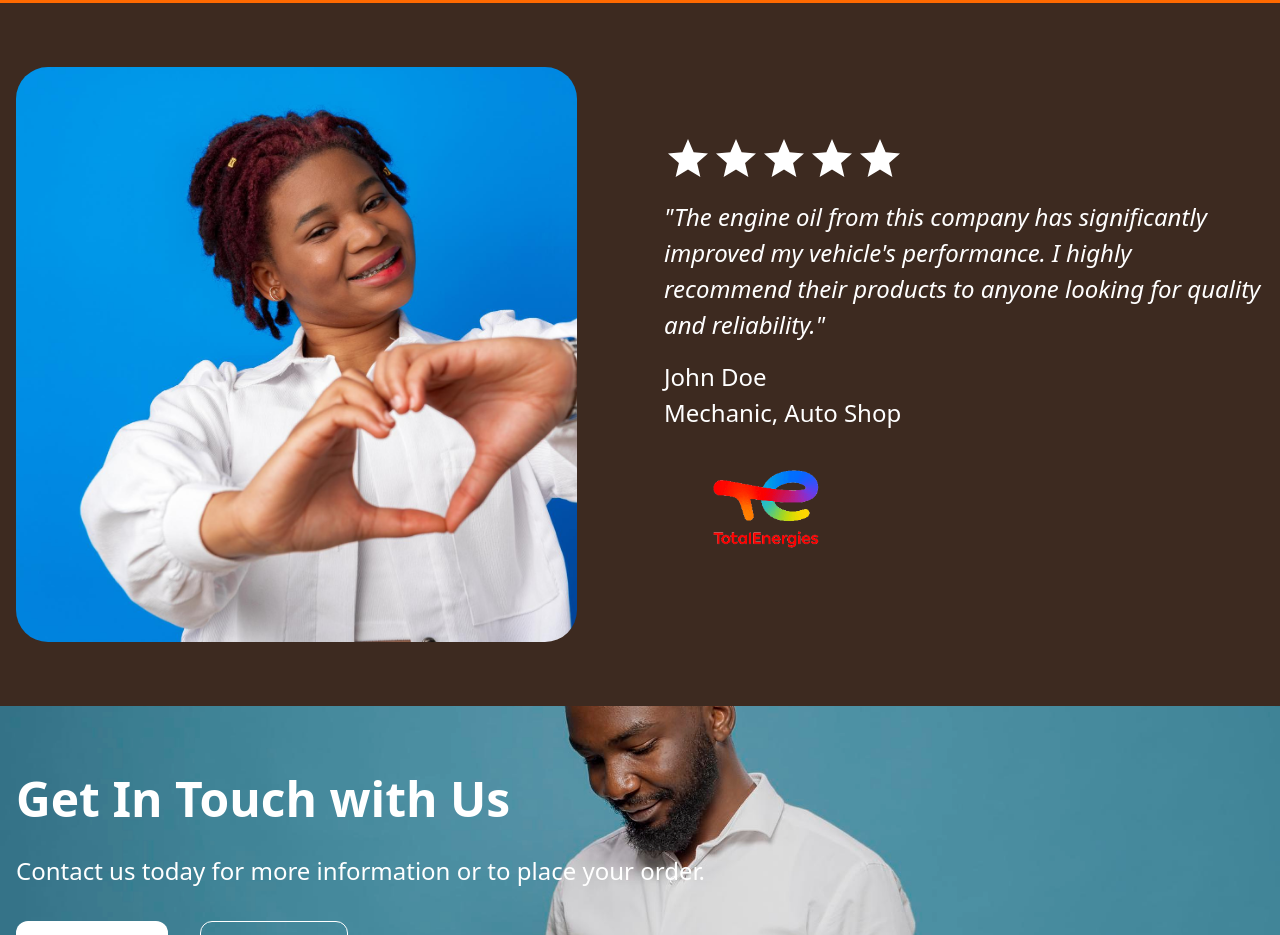
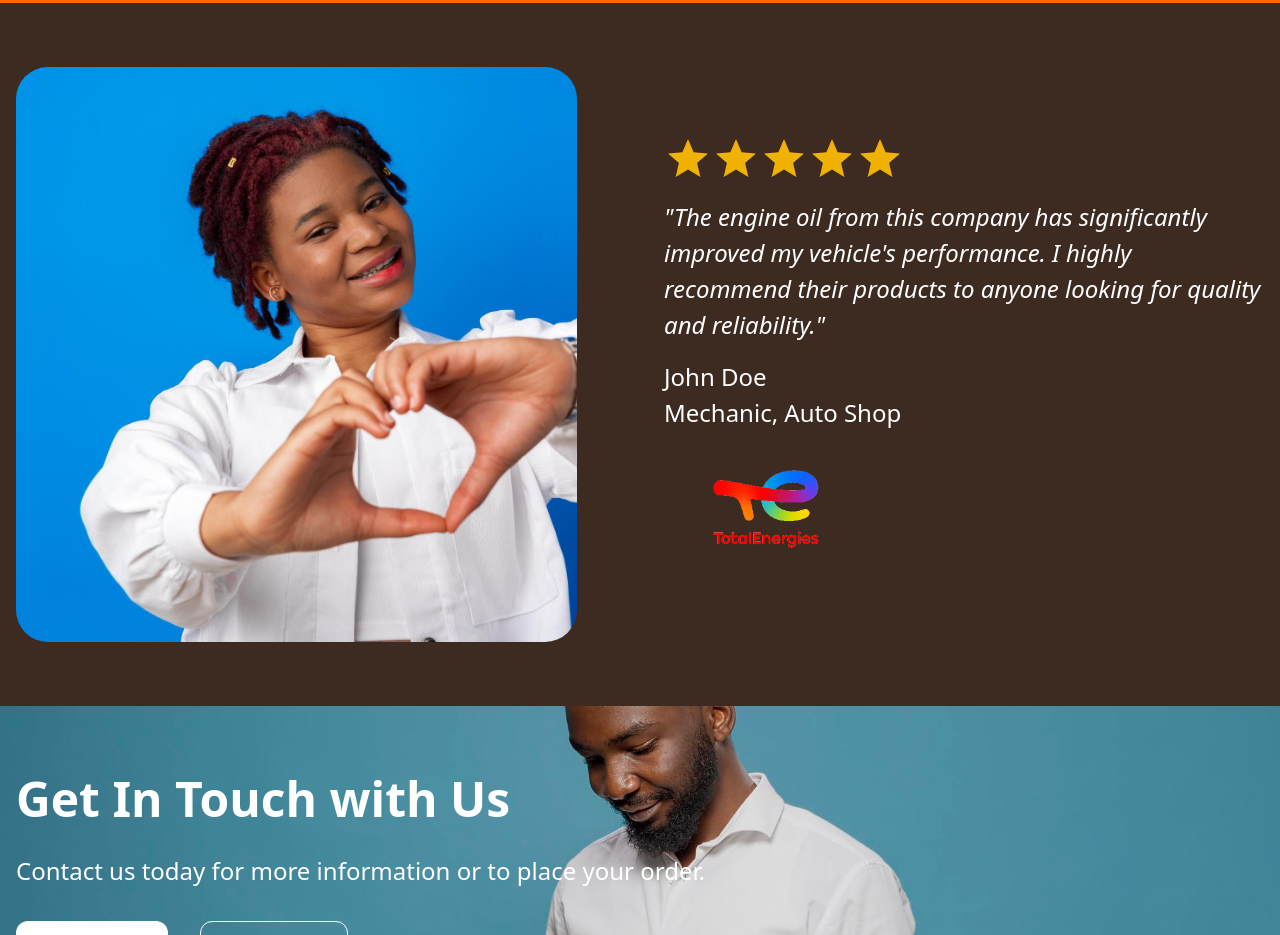
Before and after one commit to CaptainSani/Hamisu-Dantiki-Motors, a React (Vite) app in the folder hamisu/: page /about-us in a window 1280 px wide. Shown: the part 3640-4575 px from the top of the page. Built offline with nearby package versions, Linux system fonts and the light colour scheme.

Commit message:
Updating about page

```diff
--- a/hamisu/src/components/aboutSections/TestimonialSection.jsx
+++ b/hamisu/src/components/aboutSections/TestimonialSection.jsx
@@ -15,7 +15,7 @@
           <div>
             <div className="flex mb-4">
               {[...Array(5)].map((_, i) => (
-                <svg key={i} className="w-[48px] h-[48px] text-white fill-current" viewBox="0 0 24 24">
+                <svg key={i} className="w-[48px] h-[48px] text-yellow-500 fill-current" viewBox="0 0 24 24">
                   <path d="M12 17.27L18.18 21l-1.64-7.03L22 9.24l-7.19-.61L12 2 9.19 8.63 2 9.24l5.46 4.73L5.82 21z" />
                 </svg>
               ))}
```
